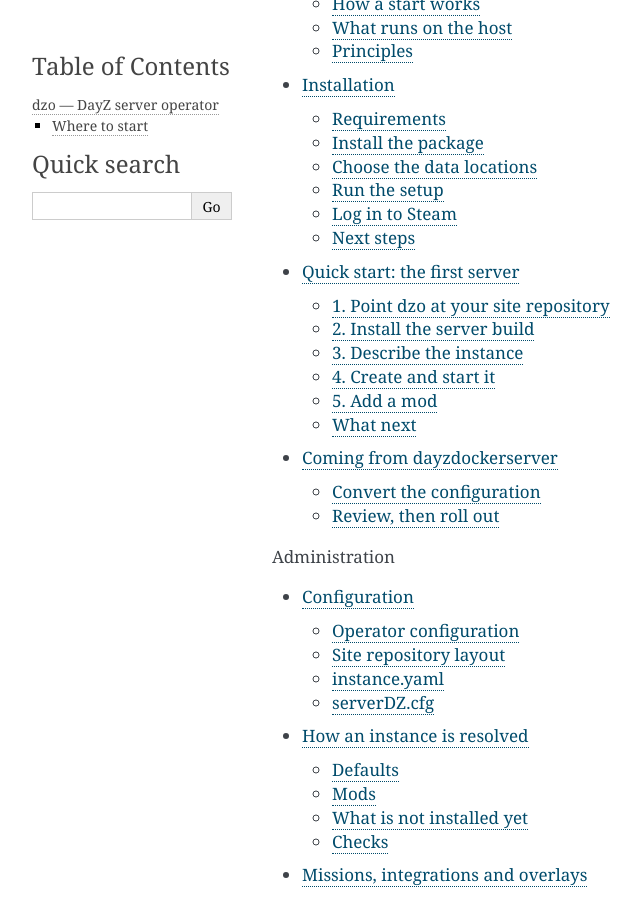
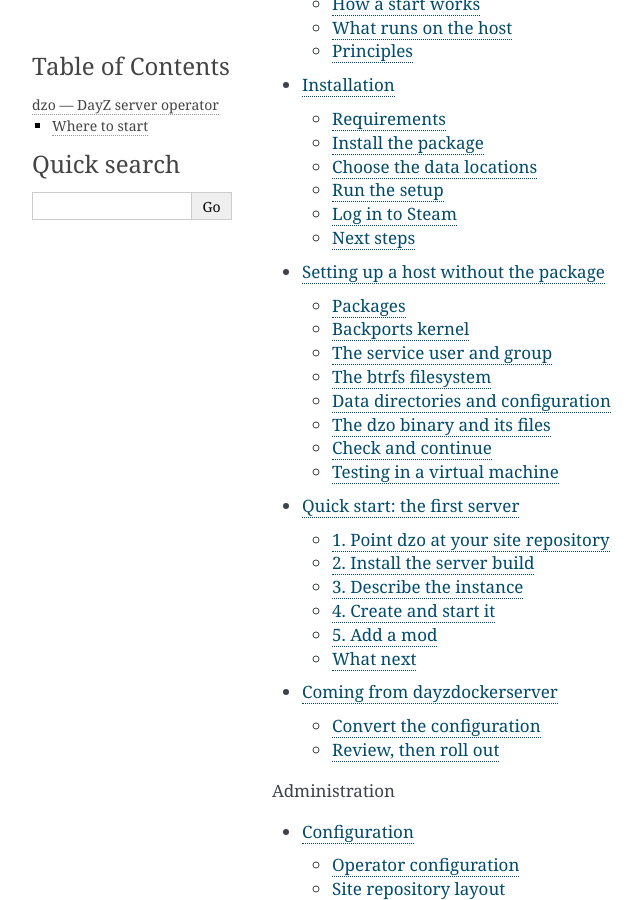
Before and after one commit to bzed-ai/dayz-server-operator, a Sphinx documentation site: the page built from docs/index.rst, in a window 1280 px wide and 900 px high, scrolled down 756 px. Shown: the whole window, without its empty margins (148-789 px from the left). Built offline with Sphinx 7.4.7, drawn with Linux system fonts in a browser that asks for light colours; part of the change alters nothing that is shown.

Commit message:
docs: setting up a host without the package (user, subuid, btrfs mount, backports kernel, snapshot permissions)
Co-Authored-By: Claude Sonnet 5.5 <noreply@anthropic.com>

```diff
--- /dev/null
+++ b/docs/dev-host.rst
@@ -0,0 +1,216 @@
+.. SPDX-FileCopyrightText: 2026 Bernd Zeimetz <bernd@bzed.de>
+.. SPDX-License-Identifier: AGPL-3.0-or-later
+
+Setting up a host without the package
+=====================================
+
+The Debian package does a few things that you have to do yourself on a
+development or test host where the package is not installed: the user, the
+subordinate uid/gid ranges, lingering, the data directories, the Containerfiles.
+This page lists all of them, on a fresh Debian 13 (trixie) host. Everything
+here is run as root unless it says otherwise.
+
+Packages
+--------
+
+.. code-block:: sh
+
+   apt install podman passt uidmap git btrfs-progs systemd-container \
+       build-essential
+
+``btrfs-progs`` is not used by dzo (it talks to the kernel itself) but you need
+``mkfs.btrfs`` and ``btrfs subvolume list`` to create and inspect the
+filesystem. For building dzo itself see :doc:`development`; the Go toolchain is
+the current upstream one, not Debian's.
+
+Backports kernel
+----------------
+
+Snapshots and subvolume handling need Linux 6.12 or newer. trixie ships 6.12,
+which is enough; use the backports kernel if you want a newer btrfs.
+
+.. code-block:: sh
+
+   cat > /etc/apt/sources.list.d/trixie-backports.sources <<'EOT'
+   Types: deb
+   URIs: http://deb.debian.org/debian
+   Suites: trixie-backports
+   Components: main
+   Signed-By: /usr/share/keyrings/debian-archive-keyring.pgp
+   EOT
+   apt update
+   apt install -t trixie-backports linux-image-amd64
+   reboot
+   uname -r        # the new kernel
+
+On a cloud image use ``linux-image-cloud-amd64`` instead. Packages from backports
+are only installed when you ask for them with ``-t trixie-backports``, so the
+rest of the system stays on trixie.
+
+The service user and group
+--------------------------
+
+.. code-block:: sh
+
+   groupadd --system dayz
+   useradd --system --gid dayz --home-dir /var/lib/dzo --create-home \
+       --shell /bin/bash --comment "DayZ server operator" dayz
+   chmod 0750 /var/lib/dzo
+
+(The package uses systemd-sysusers with ``u dayz - "DayZ server operator"
+/var/lib/dzo -``; the shell is ``nologin`` there. On a development host a real
+shell makes ``sudo -iu dayz`` and ``machinectl shell`` easier.)
+
+Rootless podman needs a range of subordinate ids, and the user's services must
+keep running without a login:
+
+.. code-block:: sh
+
+   usermod --add-subuids 100000-165535 --add-subgids 100000-165535 dayz
+   grep '^dayz:' /etc/subuid /etc/subgid
+   loginctl enable-linger dayz
+
+Check that the ranges do not overlap with another user's in ``/etc/subuid``. To
+get a shell with a working user systemd session (``systemctl --user``), use
+``machinectl shell dayz@``, or ``sudo -iu dayz`` after enabling lingering and
+setting ``XDG_RUNTIME_DIR=/run/user/$(id -u dayz)``.
+
+To work on the host as your own user as well, add yourself to the group
+(``usermod -aG dayz <you>``) and make what you need group-readable; do not run
+dzo as root, ``dzo setup`` refuses it.
+
+The btrfs filesystem
+--------------------
+
+Instance data and snapshots must be on **one** btrfs filesystem. Pick one of
+these.
+
+A whole disk (here a second disk ``/dev/vdb``; check with ``lsblk`` first, the
+next command destroys what is on it):
+
+.. code-block:: sh
+
+   mkfs.btrfs -L dzo /dev/vdb
+
+A logical volume, if you use LVM:
+
+.. code-block:: sh
+
+   lvcreate --name dzo --size 100G vg0
+   mkfs.btrfs -L dzo /dev/vg0/dzo
+
+A file on an existing filesystem is enough for a throw-away test:
+
+.. code-block:: sh
+
+   truncate -s 40G /var/lib/dzo-btrfs.img
+   mkfs.btrfs -L dzo /var/lib/dzo-btrfs.img
+   # mount with -o loop,... instead of the fstab line below
+
+Mount it on the data directory (the default is ``/var/lib/dzo``; the user's home
+is on it, which is fine) with the options dzo wants:
+
+.. code-block:: sh
+
+   echo 'LABEL=dzo /var/lib/dzo btrfs noatime,compress=zstd:1,user_subvol_rm_allowed 0 0' >> /etc/fstab
+   systemctl daemon-reload
+   mount /var/lib/dzo
+   chown dayz:dayz /var/lib/dzo
+   chmod 0750 /var/lib/dzo
+   findmnt -no FSTYPE,OPTIONS /var/lib/dzo
+
+If ``/var/lib/dzo`` already contains files (the home directory with a profile),
+mount on a temporary directory, copy them over with ``cp -a`` and mount again.
+
+What the users need for snapshots
+~~~~~~~~~~~~~~~~~~~~~~~~~~~~~~~~~
+
+dzo creates, snapshots and deletes subvolumes as the unprivileged ``dayz`` user
+with the btrfs ioctls, so no sudo rule or helper is needed. What it relies on:
+
+* The user owns ``paths.instances`` and ``paths.snapshots`` (the ``chown``
+  above, or the directories ``dzo setup`` creates below an owned data
+  directory). Creating a subvolume or snapshot only needs write access to the
+  directory it goes into.
+* ``user_subvol_rm_allowed`` in the mount options. Without it only the owner's
+  ``rmdir`` of an empty subvolume works, so dzo deletes a snapshot file by file,
+  which is slow for a big instance. Enable it without a reboot with
+  ``mount -o remount,user_subvol_rm_allowed /var/lib/dzo``.
+* Both directories on the same filesystem, because a snapshot cannot cross
+  filesystems. If you moved ``paths.snapshots`` elsewhere, ``dzo backup`` says
+  so.
+
+Do not use ``noexec`` or ``nosuid`` options that stop the game server binary from
+running if you keep server builds on this filesystem. Quotas are not needed;
+leave them off, they slow snapshot deletion.
+
+Data directories and configuration
+----------------------------------
+
+.. code-block:: sh
+
+   install -d -o dayz -g dayz -m 0750 /run/dzo /run/dzo/status
+   install -d /etc/dzo
+
+``/run`` is a tmpfs, so these two directories vanish at reboot. The package
+recreates them with a tmpfiles.d snippet; do the same:
+
+.. code-block:: sh
+
+   cat > /etc/tmpfiles.d/dzo.conf <<'EOT'
+   d /var/lib/dzo 0750 dayz dayz -
+   d /run/dzo 0750 dayz dayz -
+   d /run/dzo/status 0750 dayz dayz -
+   EOT
+
+Write ``/etc/dzo/config.yaml`` as described in :doc:`installation` and
+:doc:`configuration` (``site.remote`` points at your site repository; use a
+placeholder-free path of your own, or a local git directory for tests).
+
+The dzo binary and its files
+----------------------------
+
+From a checkout of this repository, as your own user:
+
+.. code-block:: sh
+
+   make build
+   make servermods          # needs the submodules
+
+and as root:
+
+.. code-block:: sh
+
+   install -m 0755 bin/dzo /usr/local/bin/dzo
+   install -d /usr/share/dzo
+   cp -a images /usr/share/dzo/images
+   cp -a dist/servermods /usr/share/dzo/servermods
+
+``dzo setup --images-dir <dir>`` takes another directory for the Containerfiles,
+so you can leave them in the checkout. The ``dzo-*`` timers and quadlets that
+dzo writes call the binary by the path it is run from; a ``go run`` or test
+binary in a build cache is replaced by ``/usr/bin/dzo``, so on a test host keep
+the binary in ``/usr/bin`` or ``/usr/local/bin`` and link it:
+``ln -s /usr/local/bin/dzo /usr/bin/dzo``.
+
+Check and continue
+------------------
+
+.. code-block:: sh
+
+   sudo -iu dayz podman info --format '{{.Host.Security.Rootless}}'   # true
+   sudo -iu dayz dzo setup --dry-run --images-dir /usr/share/dzo/images
+   sudo -iu dayz dzo setup --images-dir /usr/share/dzo/images
+
+Then log in to Steam and continue as in :doc:`installation` and
+:doc:`quickstart`.
+
+Testing in a virtual machine
+----------------------------
+
+A Debian 13 cloud image under libvirt is a convenient test host. Create it with
+``virt-install --osinfo debian13 --boot uefi`` (the image does not boot with
+BIOS), attach a second disk for the btrfs filesystem and bridge it to your
+network, then follow this page. A game server only accepts BattlEye connections
+from real players if the VM is reachable from the internet; local tests (boot
+test, A2S query, RCon) work from the host network alone.
--- a/docs/index.rst
+++ b/docs/index.rst
@@ -31,6 +31,7 @@ Where to start
 
    overview
    installation
+   dev-host
    quickstart
    migration
 
--- a/docs/installation.rst
+++ b/docs/installation.rst
@@ -47,6 +47,9 @@ The package
   ``integrations/maps/`` in your site repository).
 
 It does **not** start any game server.
+
+On a development or test host without the package, see :doc:`dev-host` for the
+user, the btrfs mount and the other steps by hand.
 
 Choose the data locations
 -------------------------
```
